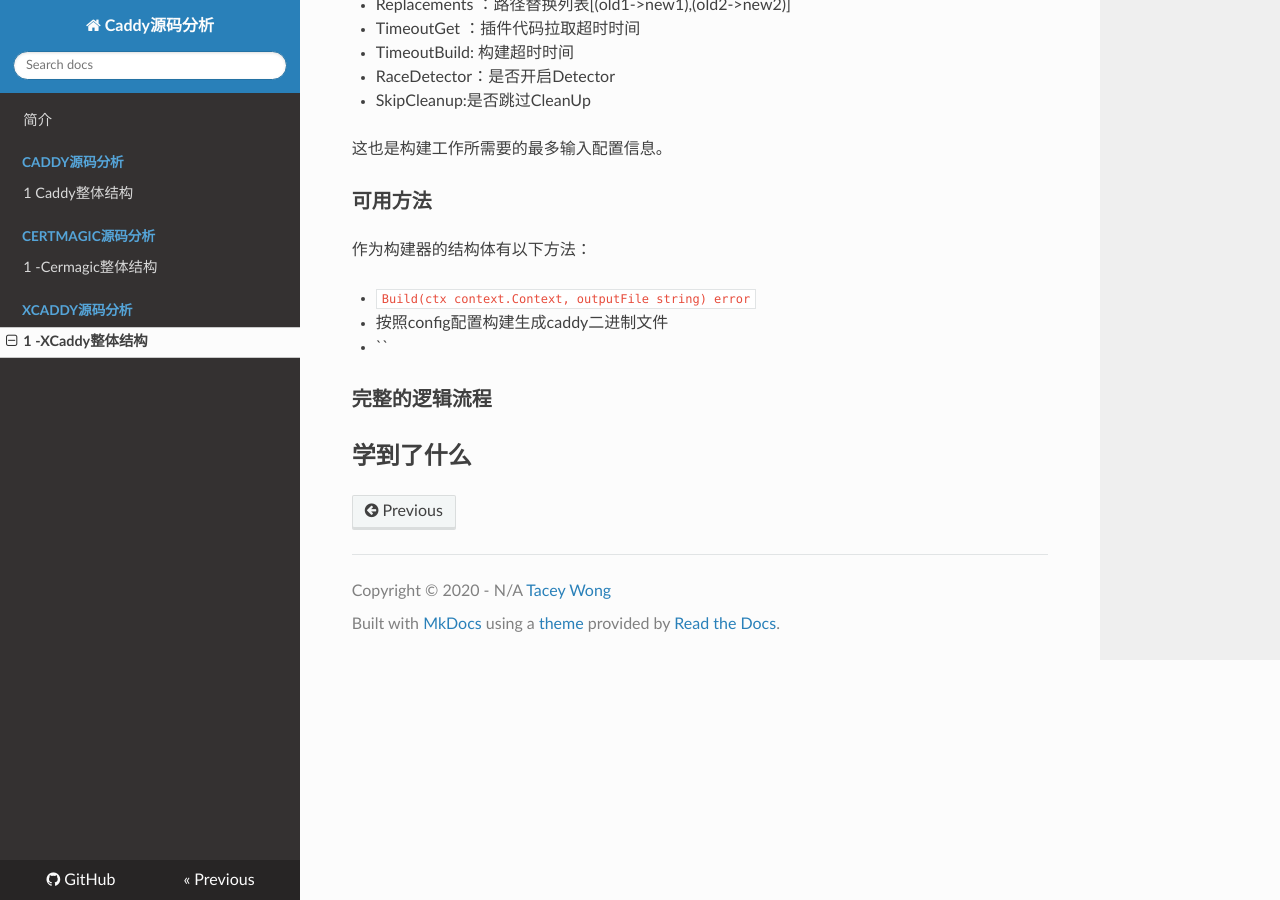
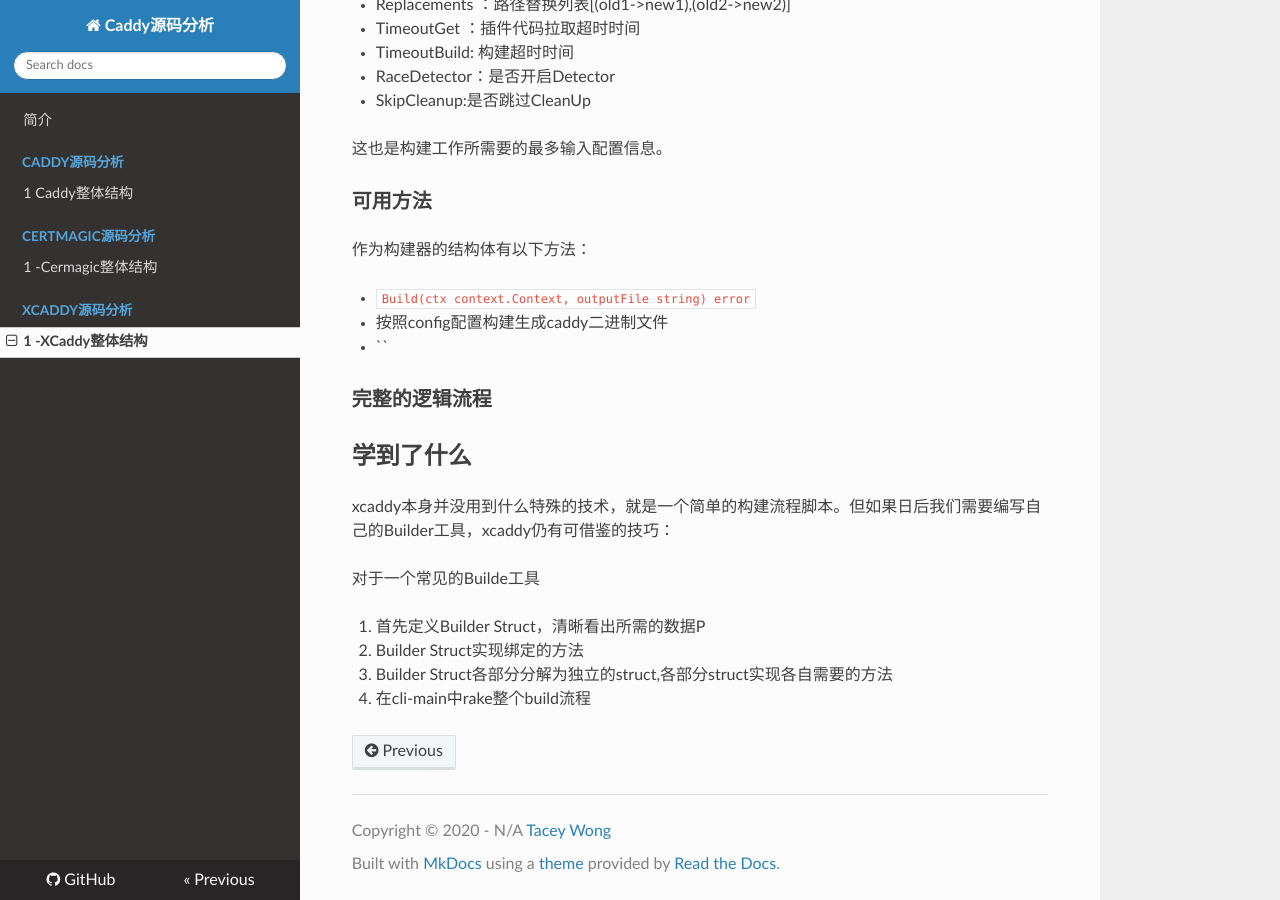
Before and after one commit to TaceyWong/Caddy-, an MkDocs documentation site: the page built from docs/xcaddy/0.md, in a window 1280 px wide and 900 px high, scrolled down 1706 px. Built offline with MkDocs 1.6.1, drawn with Linux system fonts in a browser that asks for light colours; nearby versions of some CDN libraries.

Commit message:
📖 DOC: xcaddy build learn

```diff
--- a/docs/xcaddy/0.md
+++ b/docs/xcaddy/0.md
@@ -93,3 +93,14 @@ type Replace struct {
 ### 完整的逻辑流程
 
 ## 学到了什么
+
+
+xcaddy本身并没用到什么特殊的技术，就是一个简单的构建流程脚本。但如果日后我们需要编写自己的Builder工具，xcaddy仍有可借鉴的技巧：
+
+
+对于一个常见的Builde工具
+
+1. 首先定义Builder Struct，清晰看出所需的数据P
+2. Builder Struct实现绑定的方法
+3. Builder Struct各部分分解为独立的struct,各部分struct实现各自需要的方法
+4. 在cli-main中rake整个build流程
```
